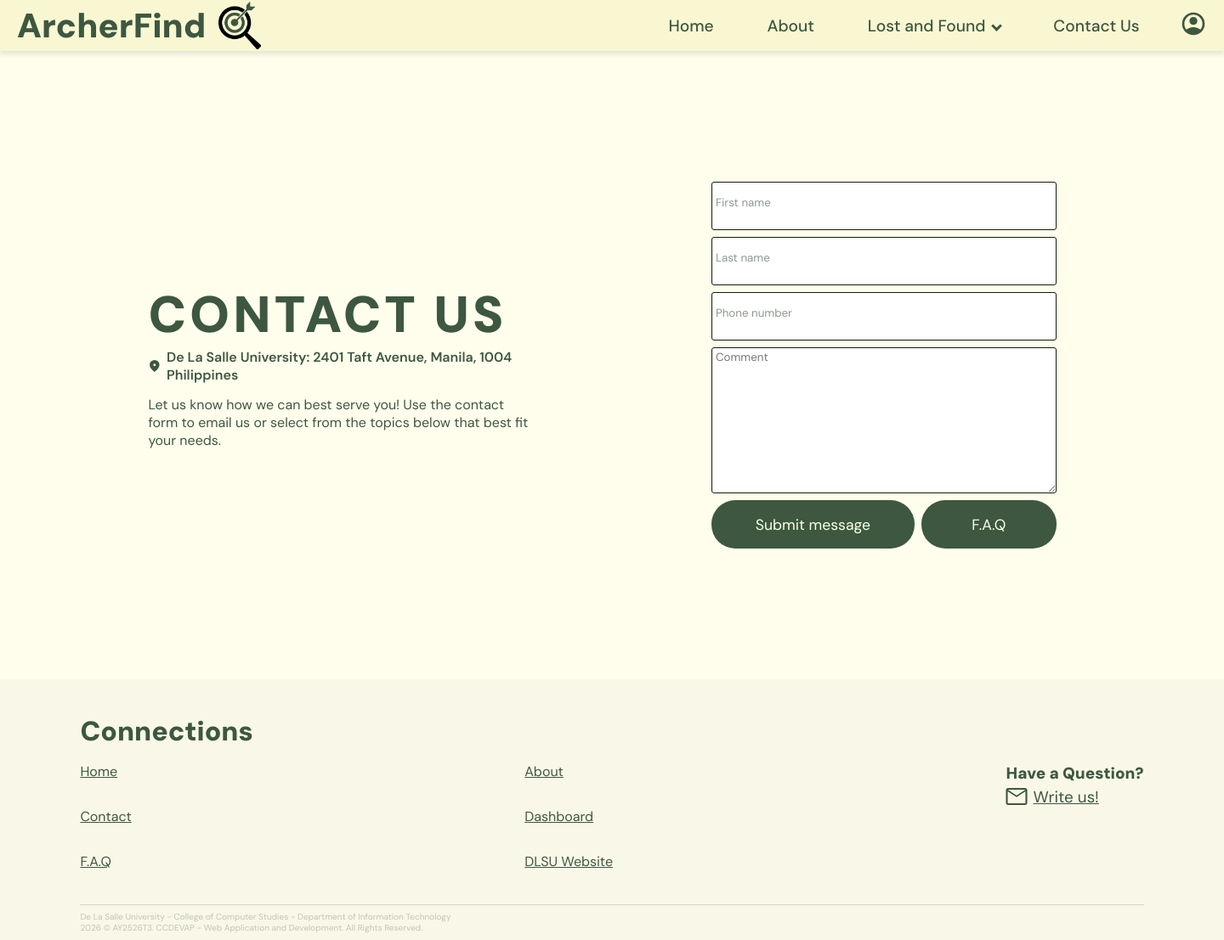
After one commit to ok-open/CCDEVAP-S16-6-ArcherFind-DLSU-Lost-and-Found-System, a PHP site: page /student_contact.html in a window 1440 px wide. The commit adds this page. Shown: the whole page at 85% size. Run offline with PHP 8.4, Linux system fonts and the light colour scheme.

Commit message:
added contact page

```diff
--- a/student_about.html
+++ b/student_about.html
@@ -31,7 +31,7 @@
                         <li><a href="student_surrender-form.html"> Report Found Item</a></li>
                     </ul>
                 </li>
-                <li><a href="#">Contact Us</a></li>
+                <li><a href="student_contact.html">Contact Us</a></li>
                 <li>
                     <!-- user profile -->
                     <div class="user-button"><button type="button">
@@ -70,7 +70,7 @@
                         <li><a href="student_surrender-form.html">> Report Found Item</a></li>
                     </ul>
                 </li>
-                <li><a href="#">Contact Us</a></li>
+                <li><a href="student_contact.html">Contact Us</a></li>
             </ul>
 
             <!-- user profile -->
--- a/student_claim-form.html
+++ b/student_claim-form.html
@@ -31,7 +31,7 @@
                         <li><a href="student_surrender-form.html"> Report Found Item</a></li>
                     </ul>
                 </li>
-                <li><a href="#">Contact Us</a></li>
+                <li><a href="student_contact.html">Contact Us</a></li>
                 <li>
                     <!-- user profile -->
                     <div class="user-button"><button type="button">
@@ -70,7 +70,7 @@
                         <li><a href="student_surrender-form.html">> Report Found Item</a></li>
                     </ul>
                 </li>
-                <li><a href="#">Contact Us</a></li>
+                <li><a href="student_contact.html">Contact Us</a></li>
             </ul>
 
             <!-- user profile -->
--- a/student_claim-request.html
+++ b/student_claim-request.html
@@ -33,7 +33,7 @@
                         <li><a href="student_surrender-form.html"> Report Found Item</a></li>
                     </ul>
                 </li>
-                <li><a href="#">Contact Us</a></li>
+                <li><a href="student_contact.html">Contact Us</a></li>
                 <li>
                     <!-- user profile -->
                     <div class="user-button"><button type="button">
@@ -72,7 +72,7 @@
                         <li><a href="student_surrender-form.html">> Report Found Item</a></li>
                     </ul>
                 </li>
-                <li><a href="#">Contact Us</a></li>
+                <li><a href="student_contact.html">Contact Us</a></li>
             </ul>
 
             <!-- user profile -->
--- /dev/null
+++ b/student_contact.html
@@ -0,0 +1,211 @@
+<!DOCTYPE html>
+<html lang="en">
+
+<head>
+    <meta charset="UTF-8">
+    <meta name="viewport" content="width=device-width, initial-scale=1.0">
+    <title>ArcherFind - Surrender Found Item</title>
+    <link rel="stylesheet" href="styles/global.css">
+    <link rel="stylesheet" href="styles/navbar.css">
+    <link rel="stylesheet" href="styles/student_contact.css">
+    <script src="navbar.js" defer></script>
+    <script src="faq.js" defer></script>
+</head>
+
+<body>
+    <!------------------------ NAVIGATION BAR / HEADER ------------------------>
+    <header>
+        <div class="archerfind-logo">
+            <h1>ArcherFind</h1>
+            <img class="logo" src="LOGOS/AF-ORIGINAL.png" alt="">
+        </div>
+
+        <!-- NAVBAR OPTIONS -->
+        <nav class="navbar">
+            <ul class="nav-links">
+                <li><a href="student_home.html">Home</a></li>
+                <li><a href="student_about.html">About</a></li>
+                <!-- DROPDOWN MENU -->
+                <li class="dropdown">
+                    <a class="active">Lost and Found <i class="arrow down"></i></a>
+                    <ul class="dropdown-menu">
+                        <li><a href="student_item-view.html">Find Your Item</a></li>
+                        <li><a href="student_surrender-form.html"> Report Found Item</a></li>
+                    </ul>
+                </li>
+                <li><a href="student_contact.html">Contact Us</a></li>
+                <li>
+                    <!-- user profile -->
+                    <div class="user-button"><button type="button">
+                            <svg xmlns="http://www.w3.org/2000/svg" height="24px" viewBox="0 -960 960 960" width="24px"
+                                fill="#FFFEED">
+                                <path
+                                    d="M234-276q51-39 114-61.5T480-360q69 0 132 22.5T726-276q35-41 54.5-93T800-480q0-133-93.5-226.5T480-800q-133 0-226.5 93.5T160-480q0 59 19.5 111t54.5 93Zm146.5-204.5Q340-521 340-580t40.5-99.5Q421-720 480-720t99.5 40.5Q620-639 620-580t-40.5 99.5Q539-440 480-440t-99.5-40.5ZM480-80q-83 0-156-31.5T197-197q-54-54-85.5-127T80-480q0-83 31.5-156T197-763q54-54 127-85.5T480-880q83 0 156 31.5T763-763q54 54 85.5 127T880-480q0 83-31.5 156T763-197q-54 54-127 85.5T480-80Z" />
+                            </svg>
+                        </button>
+                        <div class="user-profile">
+                            <p class="user-greeting">Welcome back,<br>
+                                <span class="name_of_user">[superlongname]</span>!
+                                <!-- TO BE ADJUSTED DEPENDING ON NAME OF USER-->
+                            </p>
+                            <button type="button" class="manage-account">Manage Account</button>
+                            <div class="user-profile-container">
+                                <div class="day-night"><button type="button">
+                                        <svg xmlns="http://www.w3.org/2000/svg" height="24px" viewBox="0 -960 960 960"
+                                            width="24px" fill="#FFFEED">
+                                            <path
+                                                d="M480-120q-150 0-255-105T120-480q0-150 105-255t255-105q14 0 27.5 1t26.5 3q-41 29-65.5 75.5T444-660q0 90 63 153t153 63q55 0 101-24.5t75-65.5q2 13 3 26.5t1 27.5q0 150-105 255T480-120Z" />
+                                        </svg>
+                                        <svg xmlns="http://www.w3.org/2000/svg" height="24px" viewBox="0 -960 960 960"
+                                            width="24px" fill="#FFFEED">
+                                            <path
+                                                d="M338.5-338.5Q280-397 280-480t58.5-141.5Q397-680 480-680t141.5 58.5Q680-563 680-480t-58.5 141.5Q563-280 480-280t-141.5-58.5ZM200-440H40v-80h160v80Zm720 0H760v-80h160v80ZM440-760v-160h80v160h-80Zm0 720v-160h80v160h-80ZM256-650l-101-97 57-59 96 100-52 56Zm492 496-97-101 53-55 101 97-57 59Zm-98-550 97-101 59 57-100 96-56-52ZM154-212l101-97 55 53-97 101-59-57Z" />
+                                        </svg>
+                                    </button></div>
+                                <div class="log-out"><button type="button">
+                                        <svg xmlns="http://www.w3.org/2000/svg" height="24px" viewBox="0 -960 960 960"
+                                            width="24px" fill="#FFFEED">
+                                            <path
+                                                d="M200-120q-33 0-56.5-23.5T120-200v-560q0-33 23.5-56.5T200-840h280v80H200v560h280v80H200Zm440-160-55-58 102-102H360v-80h327L585-622l55-58 200 200-200 200Z" />
+                                        </svg>Log Out</button></div>
+                                <div class="view-dashboard"><button type="button">View Dashboard</button></div>
+                            </div>
+                        </div>
+                    </div>
+                </li>
+            </ul>
+        </nav>
+
+        <!-- SIDEBAR OPTIONS -->
+        <nav class="sidebar">
+            <ul class="nav-links">
+                <li><a href="student_home.html">Home</a></li>
+                <li><a href="student_about.html">About</a></li>
+                <!-- DROPDOWN MENU -->
+                <li class="dropdown">
+                    <a class="active">Lost and Found <i class="arrow down"></i></a>
+                    <ul class="dropdown-menu">
+                        <li><a href="student_item-view.html">> Find Your Item</a></li>
+                        <li><a href="student_surrender-form.html">> Report Found Item</a></li>
+                    </ul>
+                </li>
+                <li><a href="student_contact.html">Contact Us</a></li>
+            </ul>
+
+            <!-- user profile -->
+            <div class="user-button"><button type="button">
+                    <svg xmlns="http://www.w3.org/2000/svg" height="24px" viewBox="0 -960 960 960" width="24px"
+                        fill="#FFFEED">
+                        <path
+                            d="M234-276q51-39 114-61.5T480-360q69 0 132 22.5T726-276q35-41 54.5-93T800-480q0-133-93.5-226.5T480-800q-133 0-226.5 93.5T160-480q0 59 19.5 111t54.5 93Zm146.5-204.5Q340-521 340-580t40.5-99.5Q421-720 480-720t99.5 40.5Q620-639 620-580t-40.5 99.5Q539-440 480-440t-99.5-40.5ZM480-80q-83 0-156-31.5T197-197q-54-54-85.5-127T80-480q0-83 31.5-156T197-763q54-54 127-85.5T480-880q83 0 156 31.5T763-763q54 54 85.5 127T880-480q0 83-31.5 156T763-197q-54 54-127 85.5T480-80Z" />
+                    </svg>
+                </button>
+                <div class="user-profile">
+                    <p class="user-greeting">Welcome back,<br>
+                        <span class="name_of_user">[superlongname]</span>!
+                        <!-- TO BE ADJUSTED DEPENDING ON NAME OF USER-->
+                    </p>
+                    <button type="button" class="manage-account">Manage Account</button>
+                    <div class="user-profile-container">
+                        <div class="day-night"><button type="button">
+                                <svg xmlns="http://www.w3.org/2000/svg" height="24px" viewBox="0 -960 960 960"
+                                    width="24px" fill="#FFFEED">
+                                    <path
+                                        d="M480-120q-150 0-255-105T120-480q0-150 105-255t255-105q14 0 27.5 1t26.5 3q-41 29-65.5 75.5T444-660q0 90 63 153t153 63q55 0 101-24.5t75-65.5q2 13 3 26.5t1 27.5q0 150-105 255T480-120Z" />
+                                </svg>
+                                <svg xmlns="http://www.w3.org/2000/svg" height="24px" viewBox="0 -960 960 960"
+                                    width="24px" fill="#FFFEED">
+                                    <path
+                                        d="M338.5-338.5Q280-397 280-480t58.5-141.5Q397-680 480-680t141.5 58.5Q680-563 680-480t-58.5 141.5Q563-280 480-280t-141.5-58.5ZM200-440H40v-80h160v80Zm720 0H760v-80h160v80ZM440-760v-160h80v160h-80Zm0 720v-160h80v160h-80ZM256-650l-101-97 57-59 96 100-52 56Zm492 496-97-101 53-55 101 97-57 59Zm-98-550 97-101 59 57-100 96-56-52ZM154-212l101-97 55 53-97 101-59-57Z" />
+                                </svg>
+                            </button></div>
+                        <div class="log-out"><button type="button">
+                                <svg xmlns="http://www.w3.org/2000/svg" height="24px" viewBox="0 -960 960 960"
+                                    width="24px" fill="#FFFEED">
+                                    <path
+                                        d="M200-120q-33 0-56.5-23.5T120-200v-560q0-33 23.5-56.5T200-840h280v80H200v560h280v80H200Zm440-160-55-58 102-102H360v-80h327L585-622l55-58 200 200-200 200Z" />
+                                </svg>Log Out</button></div>
+                        <div class="view-dashboard"><button type="button">View Dashboard</button></div>
+                    </div>
+                </div>
+            </div>
+
+            <div class="sidebar-open-close"><button type="button">
+                    <svg xmlns="http://www.w3.org/2000/svg" height="24px" viewBox="0 -960 960 960" width="24px"
+                        fill="#FFFEED">
+                        <path d="M120-240v-80h720v80H120Zm0-200v-80h720v80H120Zm0-200v-80h720v80H120Z" />
+                    </svg>
+                    <svg xmlns="http://www.w3.org/2000/svg" height="24px" viewBox="0 -960 960 960" width="24px"
+                        fill="#FFFEED">
+                        <path
+                            d="m256-200-56-56 224-224-224-224 56-56 224 224 224-224 56 56-224 224 224 224-56 56-224-224-224 224Z" />
+                    </svg>
+                </button></div>
+        </nav>
+    </header>
+    <!----------------------- END OF NAVIGATION BAR / HEADER ------------------>
+
+    <div class="contact-wrapper">
+        <section class="contact-us">
+            <div class="title">
+            <h1>CONTACT US</h1>
+                <div class="location">
+                    <svg xmlns="http://www.w3.org/2000/svg" height="24px" viewBox="0 -960 960 960" width="24px" fill="#FFFEED"><path d="M544-496q26-26 26-64t-26-64q-26-26-64-26t-64 26q-26 26-26 64t26 64q26 26 64 26t64-26ZM480-46Q303-193 214.5-313T126-556q0-164 107-261t247-97q140 0 247 97t107 261q0 123-88.5 243T480-46Z"/></svg>
+                    <p id="loc-address">
+                        De La Salle University: 2401 Taft Avenue, Manila, 1004 Philippines
+                    </p>
+                </div>
+                Let us know how we can best serve you! Use the contact form to email us or select from the topics below that best fit your needs.
+            </div>
+        </section>
+
+        <section class="contact-form">
+            <div class="contact-form-details">
+                <input type="text" class="input-box first-name" placeholder="First name">
+                <input type="text" class="input-box last-name" placeholder="Last name">
+                <input type="text" class="input-box phone-num" placeholder="Phone number">
+                <textarea class="input-box comment" placeholder="Comment"></textarea>
+                <button type="button" class="send-msg">Submit message</button> <!-- TODO: CODE GOES HERE -->
+                <button type="button" class="faq" onclick="location.href='student_faq.html'">F.A.Q</button>
+            </div>
+        </section>
+
+    </div>
+
+    <!------------------------ CONNECTIONS AND FOOTER ------------------------>
+    <section class="connections">
+        <h3>Connections</h3>
+        <div class="connections-container">
+            <ul>
+                <li><a href="student_home.html">Home</a></li>
+                <li><a href="student_contact-us.html">Contact</a></li>
+                <li><a href="student_faq.html">F.A.Q</a></li>
+            </ul>
+
+            <ul>
+                <li><a href="student_about.html">About</a></li>
+                <li><a href="student_dashboard.html">Dashboard</a></li>
+                <li><a href="https://www.dlsu.edu.ph">DLSU Website</a></li>
+            </ul>
+
+            <div>
+                <h5>Have a Question?</h5>
+                <div id="write-us">
+                    <svg xmlns="http://www.w3.org/2000/svg" height="40px" viewBox="0 -960 960 960" width="40px"
+                        fill="#FFFEED">
+                        <path
+                            d="M158.57-160q-32.52 0-56.21-23.69-23.69-23.7-23.69-56.21v-480.2q0-32.51 23.69-56.21Q126.05-800 158.57-800h642.86q32.52 0 56.21 23.69 23.69 23.7 23.69 56.21v480.2q0 32.51-23.69 56.21Q833.95-160 801.43-160H158.57ZM480-453.51 146.26-668.36v428.46q0 5.39 3.46 8.85t8.85 3.46h642.86q5.39 0 8.85-3.46t3.46-8.85v-428.46L480-453.51Zm0-67.57 331.03-211.33H149.64L480-521.08ZM140.92-668.36v-64.05 492.51q4 5.39 8.13 8.85 4.13 3.46 9.52 3.46h-17.65v-440.77Z" />
+                    </svg>
+                    <a href="student_email.html">Write us!</a>
+                </div>
+            </div>
+        </div>
+    </section>
+    <footer>
+        <hr>
+        De La Salle University - College of Computer Studies - Department of Information Technology<br>
+        2026 © AY2526T3. CCDEVAP - Web Application and Development. All Rights Reserved.
+    </footer>
+</body>
+
+</html>
--- a/student_faq.html
+++ b/student_faq.html
@@ -33,7 +33,7 @@
                         <li><a href="student_surrender-form.html"> Report Found Item</a></li>
                     </ul>
                 </li>
-                <li><a href="#">Contact Us</a></li>
+                <li><a href="student_contact.html">Contact Us</a></li>
                 <li>
                     <!-- user profile -->
                     <div class="user-button"><button type="button">
@@ -89,7 +89,7 @@
                         <li><a href="student_surrender-form.html">> Report Found Item</a></li>
                     </ul>
                 </li>
-                <li><a href="#">Contact Us</a></li>
+                <li><a href="student_contact.html">Contact Us</a></li>
             </ul>
 
             <!-- user profile -->
--- a/student_home.html
+++ b/student_home.html
@@ -30,7 +30,7 @@
                         <li><a href="student_surrender-form.html"> Report Found Item</a></li>
                     </ul>
                 </li>
-                <li><a href="#">Contact Us</a></li>
+                <li><a href="student_contact.html">Contact Us</a></li>
                 <li>
                     <!-- user profile -->
                     <div class="user-button"><button type="button">
@@ -69,7 +69,7 @@
                         <li><a href="student_surrender-form.html">> Report Found Item</a></li>
                     </ul>
                 </li>
-                <li><a href="#">Contact Us</a></li>
+                <li><a href="student_contact.html">Contact Us</a></li>
             </ul>
 
             <!-- user profile -->
--- a/student_item-view.html
+++ b/student_item-view.html
@@ -31,7 +31,7 @@
                         <li><a href="student_surrender-form.html"> Report Found Item</a></li>
                     </ul>
                 </li>
-                <li><a href="#">Contact Us</a></li>
+                <li><a href="student_contact.html">Contact Us</a></li>
                 <li>
                     <!-- user profile -->
                     <div class="user-button"><button type="button">
@@ -70,7 +70,7 @@
                         <li><a href="student_surrender-form.html">> Report Found Item</a></li>
                     </ul>
                 </li>
-                <li><a href="#">Contact Us</a></li>
+                <li><a href="student_contact.html">Contact Us</a></li>
             </ul>
 
             <!-- user profile -->
--- a/student_manage-account.html
+++ b/student_manage-account.html
@@ -32,7 +32,7 @@
                         <li><a href="student_surrender-form.html"> Report Found Item</a></li>
                     </ul>
                 </li>
-                <li><a href="#">Contact Us</a></li>
+                <li><a href="student_contact.html">Contact Us</a></li>
                 <li>
                     <!-- user profile -->
                     <div class="user-button"><button type="button">
@@ -71,7 +71,7 @@
                         <li><a href="student_surrender-form.html">> Report Found Item</a></li>
                     </ul>
                 </li>
-                <li><a href="#">Contact Us</a></li>
+                <li><a href="student_contact.html">Contact Us</a></li>
             </ul>
 
             <!-- user profile -->
--- a/student_report-item.html
+++ b/student_report-item.html
@@ -32,7 +32,7 @@
                         <li><a href="student_surrender-form.html"> Report Found Item</a></li>
                     </ul>
                 </li>
-                <li><a href="#">Contact Us</a></li>
+                <li><a href="student_contact.html">Contact Us</a></li>
                 <li>
                     <!-- user profile -->
                     <div class="user-button"><button type="button">
@@ -71,7 +71,7 @@
                         <li><a href="student_surrender-form.html">> Report Found Item</a></li>
                     </ul>
                 </li>
-                <li><a href="#">Contact Us</a></li>
+                <li><a href="student_contact.html">Contact Us</a></li>
             </ul>
 
             <!-- user profile -->
--- a/student_surrender-form.html
+++ b/student_surrender-form.html
@@ -32,7 +32,7 @@
                         <li><a href="student_surrender-form.html"> Report Found Item</a></li>
                     </ul>
                 </li>
-                <li><a href="#">Contact Us</a></li>
+                <li><a href="student_contact.html">Contact Us</a></li>
                 <li>
                     <!-- user profile -->
                     <div class="user-button"><button type="button">
@@ -71,7 +71,7 @@
                         <li><a href="student_surrender-form.html">> Report Found Item</a></li>
                     </ul>
                 </li>
-                <li><a href="#">Contact Us</a></li>
+                <li><a href="student_contact.html">Contact Us</a></li>
             </ul>
 
             <!-- user profile -->
--- a/styles/global.css
+++ b/styles/global.css
@@ -216,7 +216,10 @@ footer {
 }
 
 /* for input boxes */
-input[type="text"], .input-box, textarea {
+input[type="text"],
+input[type="password"],
+.input-box,
+textarea {
     background-color: var(--color-complement);
 }
 
--- /dev/null
+++ b/styles/student_contact.css
@@ -0,0 +1,133 @@
+.contact-wrapper {
+    position: relative;
+    width: 100%;
+    height: calc(100dvh - 60px);
+    display: grid;
+    grid-template-columns: 1fr 1fr;
+    grid-template-areas:
+        'contact-us contact-form';
+    flex-direction: column;
+    justify-content: center;
+
+    font-size: var(--text-tiny);
+    padding: 0 10vh 0 10vh;
+}
+
+.contact-us {
+    grid-area: contact-us;
+    display: flex;
+    flex-direction: column;
+    align-items: center;
+    justify-content: center;
+    padding: var(--space-large);
+}
+
+.title {
+    display: flex;
+    flex-direction: column;
+}
+
+.title svg {
+    fill: var(--color-primary);
+}
+
+.title h1 {
+    font-size: calc(var(--text-xlarge) + 1.0rem);
+    letter-spacing: 4px;
+}
+
+#loc-address {
+    font-weight: 600;
+}
+
+.location {
+    display: flex;
+    flex-direction: row;
+    align-items: center;
+
+    & svg {
+        width: 18px;
+        margin-right: 6px;
+    }
+
+    margin-bottom: var(--space-small);
+}
+
+/* CONTACT FORM */
+.contact-form {
+    grid-area: contact-form;
+    padding: var(--space-large);
+    display: flex;
+    align-items: center;
+    justify-content: center;
+}
+
+.contact-form-details {
+    display: grid;
+    grid-template-columns: 3fr 2fr;
+    grid-template-rows: 1fr 1fr 1fr 3fr 1fr;
+    grid-template-areas:
+        'firstname firstname'
+        'lastname lastname'
+        'phonenum phonenum'
+        'comment comment'
+        'sendmsg faq';
+    gap: var(--space-tiny);
+    width: 90%;
+}
+
+/* design the buttons */
+.input-box {
+    border-radius: 3px;
+    border: 1px solid var(--color-primary-dark);
+    padding: 2px 0 10px 4px;
+}
+
+.first-name {
+    grid-area: firstname;
+}
+
+.last-name {
+    grid-area: lastname;
+}
+
+.phone-num {
+    grid-area: phonenum;
+}
+
+.comment {
+    grid-area: comment;
+    vertical-align: top;
+}
+
+.send-msg {
+    grid-area: sendmsg;
+}
+
+.faq {
+    grid-area: faq;
+}
+
+.send-msg, .faq {
+    background-color: var(--color-primary);
+    border-radius: var(--radius-large);
+    border: none;
+    display: inline-block;
+    cursor: pointer;
+    color: var(--color-secondary);
+    font-size: var(--text-login-btn);
+    padding: clamp(0.7rem, 1.5vw + 0.2rem, 1.1rem) clamp(1.2rem, 3vw + 0.5rem, 2rem);
+    text-shadow: 0px 1px 0px var(--color-primary-deeper);
+    transition: 0.1s ease-in;
+}
+
+.send-msg:hover, .faq:hover {
+    background-color: var(--color-primary-dark);
+}
+
+
+@media (max-width: 1300px) {
+    .contact-wrapper {
+        margin: var(--space-large) var(--space-xlarge);
+    }
+}
```
Also changed, not shown: login.html (+8 -1 lines), login.js (+9 -0 lines), styles/login.css (+27 -1 lines), styles/ICONS/location.svg (added).
